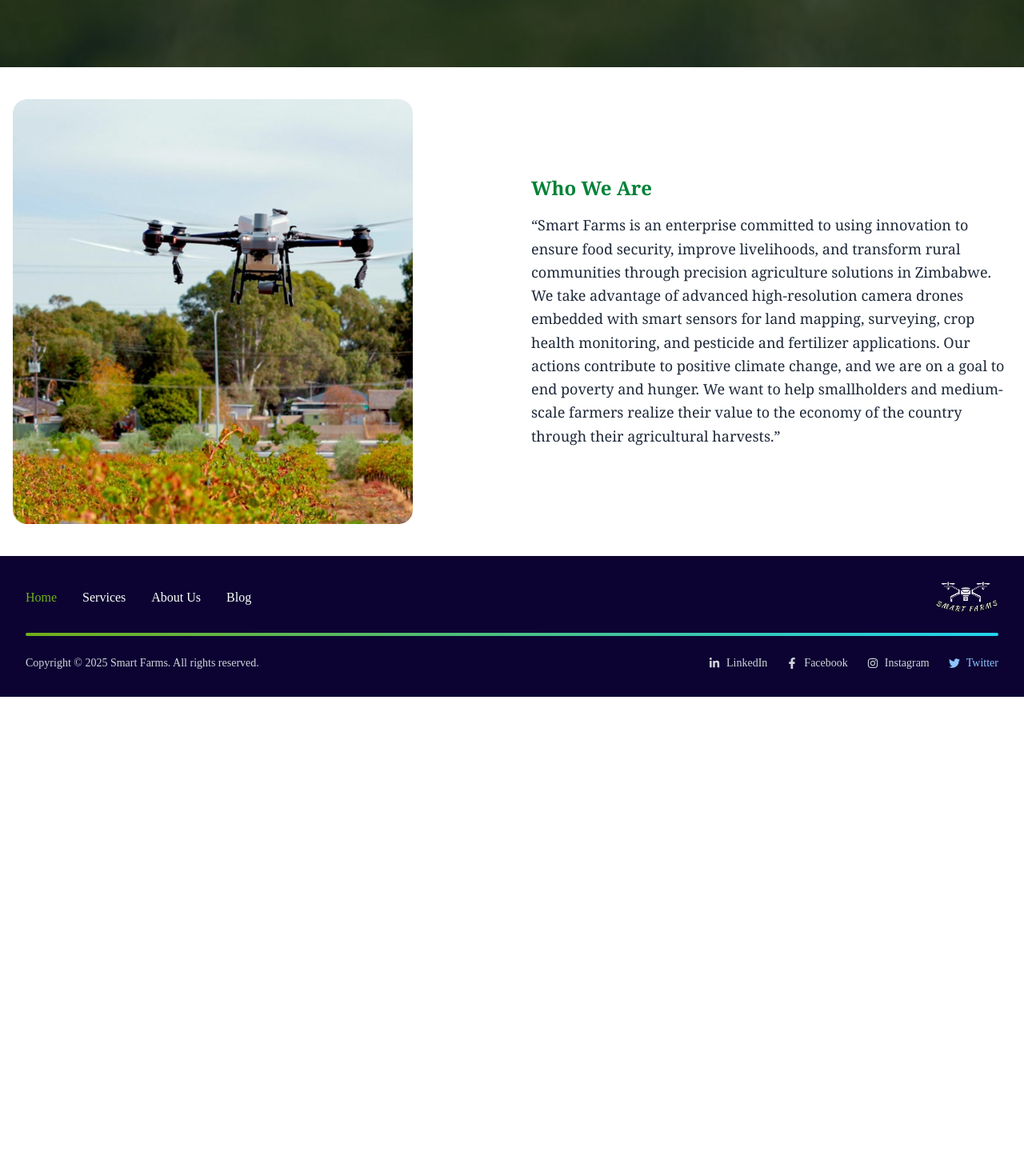
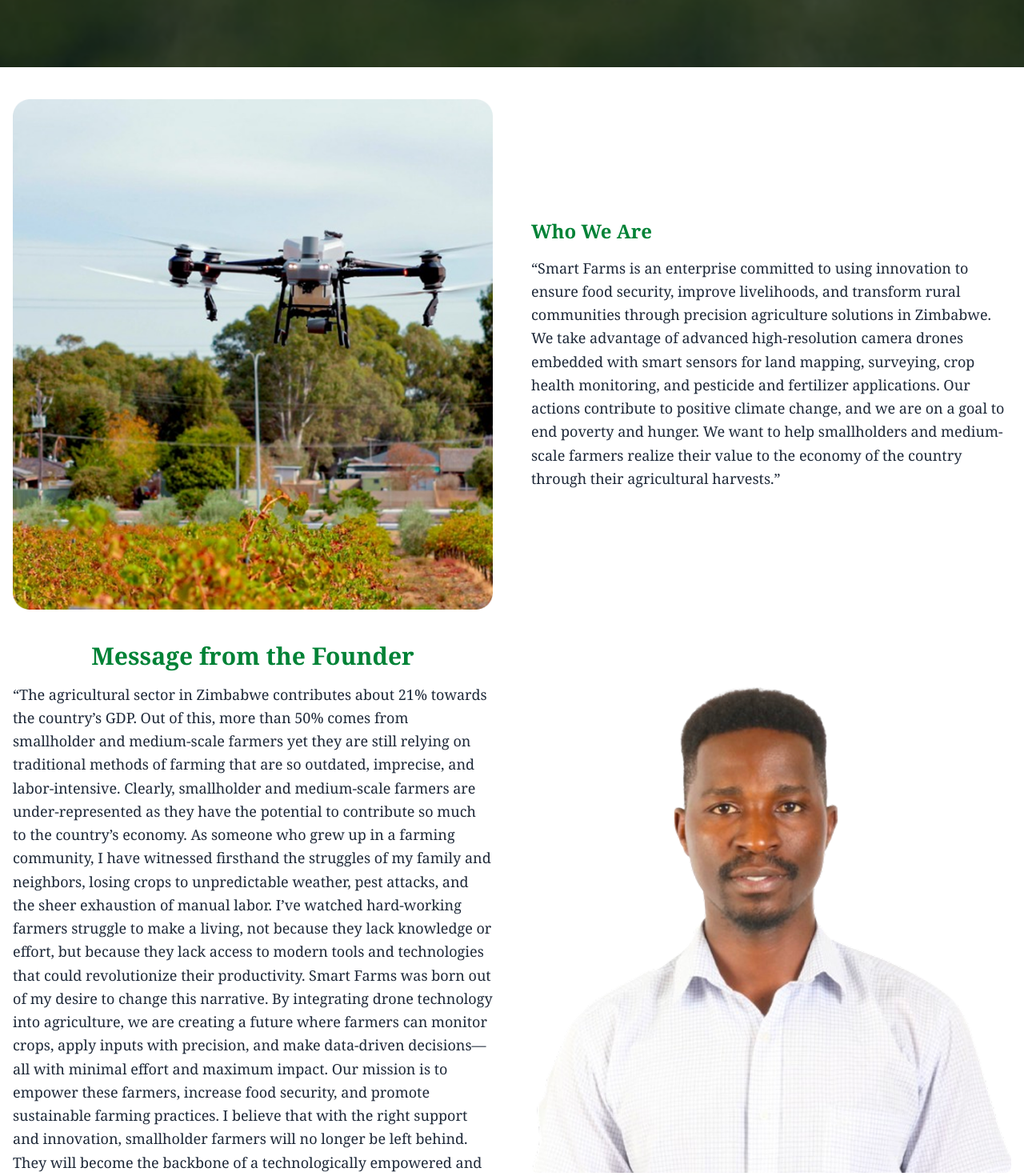
Before and after one commit to HudsonWayne/Smart-Farms, a Next.js app: page /about in a window 1280 px wide. Shown: the part 580-2050 px from the top of the page at 80% size. Before the commit the page ends 1451 px from the top, so only its background shows below. Built offline with nearby package versions, Linux system fonts and the light colour scheme; a web font is replaced by a local one.

Commit message:
initial commit

```diff
--- a/src/pages/about.tsx
+++ b/src/pages/about.tsx
@@ -45,8 +45,8 @@ export default function AboutPage() {
             src="/Rectangle 55 (1).png"
             alt="Smart Fertilizer Application with AI and Drone Technology"
             width={500}
-            height={250} // Reduced height by 100px
-            // className="w-full object-cover"
+            height={300} // Reduced height by 100px
+            className="w-full object-cover"
           />
         </div>
         <div className="max-w-prose">
@@ -58,6 +58,30 @@ export default function AboutPage() {
           </p>
         </div>
       </div>
+
+      {/* Message from the Founder Section */}
+      <div className="grid md:grid-cols-2 gap-12 items-center mt-8 mb-8 md:flex-row-reverse max-w-7xl mx-auto px-4">
+        {/* Founder Message */}
+        <div className="max-w-prose">
+          <h2 className="text-green-700 text-3xl font-bold mb-4 text-center" style={{ fontFamily: "Georgia, serif" }}>
+            Message from the Founder
+          </h2>
+          <p className="text-gray-800 text-lg leading-relaxed" style={{ fontFamily: "Georgia, serif" }}>
+            “The agricultural sector in Zimbabwe contributes about 21% towards the country’s GDP. Out of this, more than 50% comes from smallholder and medium-scale farmers yet they are still relying on traditional methods of farming that are so outdated, imprecise, and labor-intensive. Clearly, smallholder and medium-scale farmers are under-represented as they have the potential to contribute so much to the country’s economy. As someone who grew up in a farming community, I have witnessed firsthand the struggles of my family and neighbors, losing crops to unpredictable weather, pest attacks, and the sheer exhaustion of manual labor. I’ve watched hard-working farmers struggle to make a living, not because they lack knowledge or effort, but because they lack access to modern tools and technologies that could revolutionize their productivity. Smart Farms was born out of my desire to change this narrative. By integrating drone technology into agriculture, we are creating a future where farmers can monitor crops, apply inputs with precision, and make data-driven decisions—all with minimal effort and maximum impact. Our mission is to empower these farmers, increase food security, and promote sustainable farming practices. I believe that with the right support and innovation, smallholder farmers will no longer be left behind. They will become the backbone of a technologically empowered and thriving agricultural economy.”
+          </p>
+        </div>
+
+        {/* Founder Image */}
+        <div>
+          <Image
+            src="/founder.png" // Founder image
+            alt="Message from the Founder"
+            width={400}
+            height={500}
+            className="w-full object-cover rounded-lg" // Add some border radius for styling
+          />
+        </div>
+      </div>
     </>
   );
 }
```
Also changed, not shown: public/founder.png (added).
